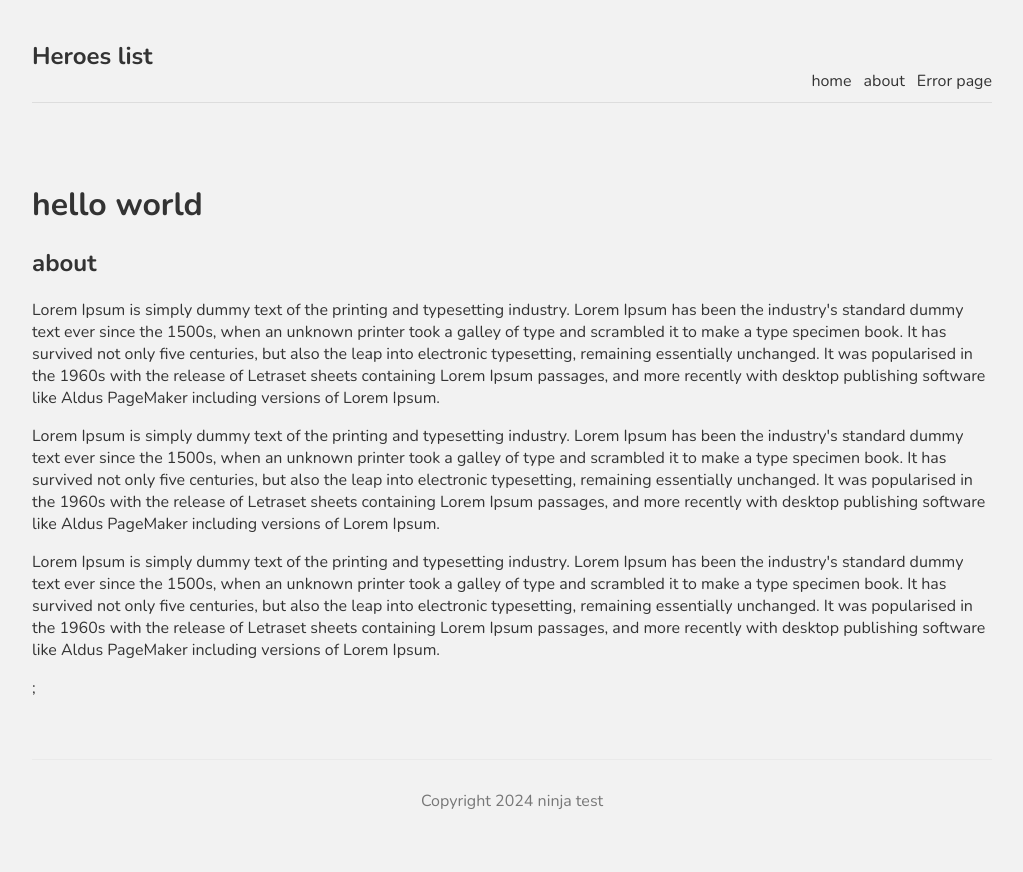
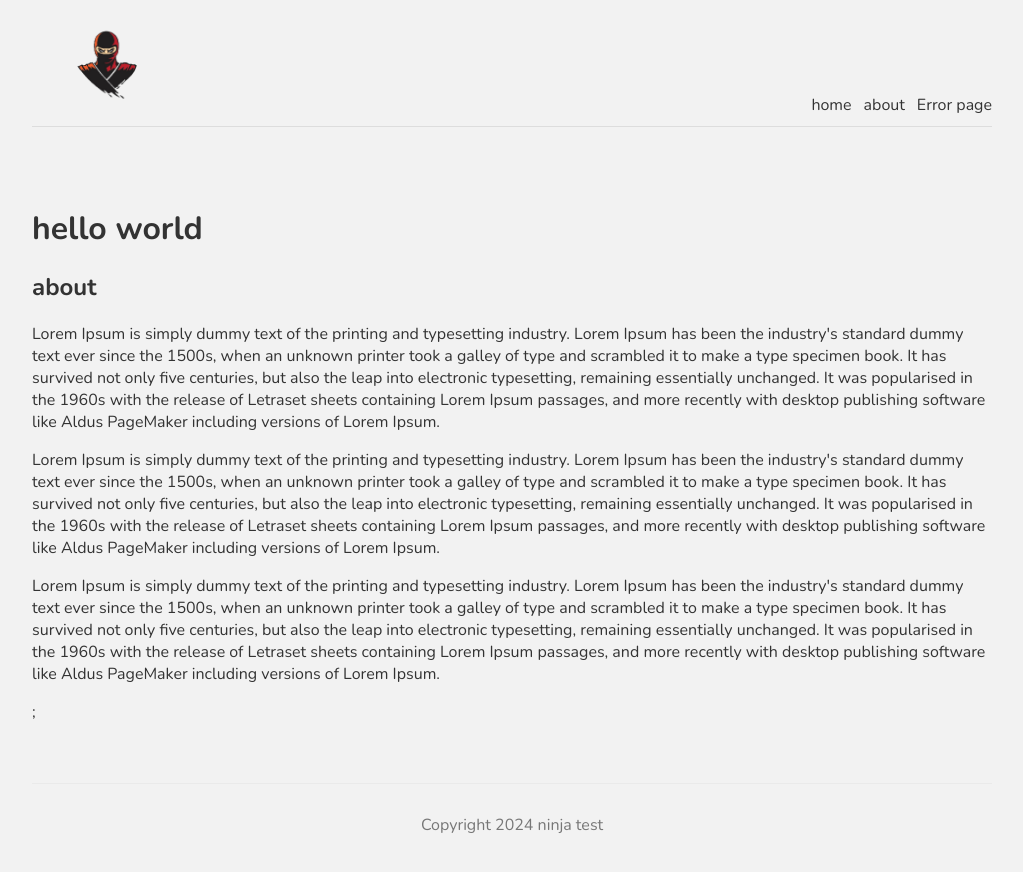
Before and after one commit to JadMcheik/ninjaTest, a Next.js app: page /about in a window 1280 px wide. Shown: the whole page, without its empty margins (128-1151 px from the left). Before the commit the page ends 850 px from the top, so only its background shows below. Built offline with nearby package versions, Linux system fonts and the light colour scheme.

Commit message:
added a logo and a title

```diff
--- a/comps/Navbar.js
+++ b/comps/Navbar.js
@@ -1,5 +1,5 @@
 import Link from 'next/link'
-
+import Image from 'next/image'
 
 const Navbar = () => {
     return (
@@ -8,7 +8,7 @@ const Navbar = () => {
 
 <div className="logo">
 
-<h1>Heroes list</h1>
+<Image src="/ninja-logo.png" width={150} height={90}/>
 
 
 </div>
--- a/pages/about.js
+++ b/pages/about.js
@@ -1,6 +1,12 @@
+import Head from "next/head";
 const about = () => {
     return (
+<>
+<Head>
 
+<title>Ninja | about</title>
+
+</Head>
 <div>
 <h1>hello world</h1>
 <h2>about </h2>
@@ -14,7 +20,7 @@ const about = () => {
 </div>
 
 
-
+</>
 
      );
 }
```
Also changed, not shown: pages/404.js (+7 -1 lines), pages/index.js (+9 -0 lines), public/ninja-logo.png (added).
